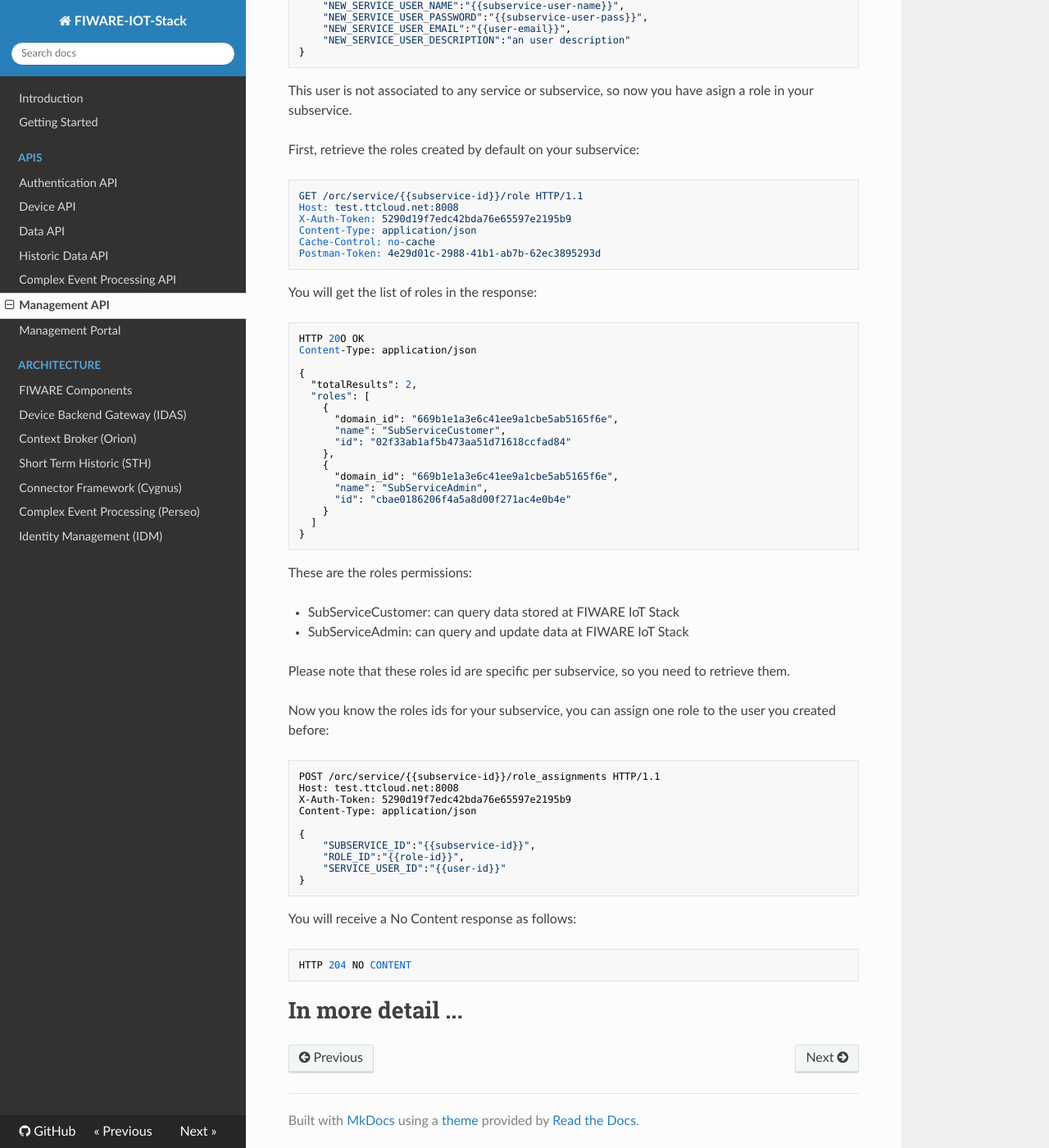
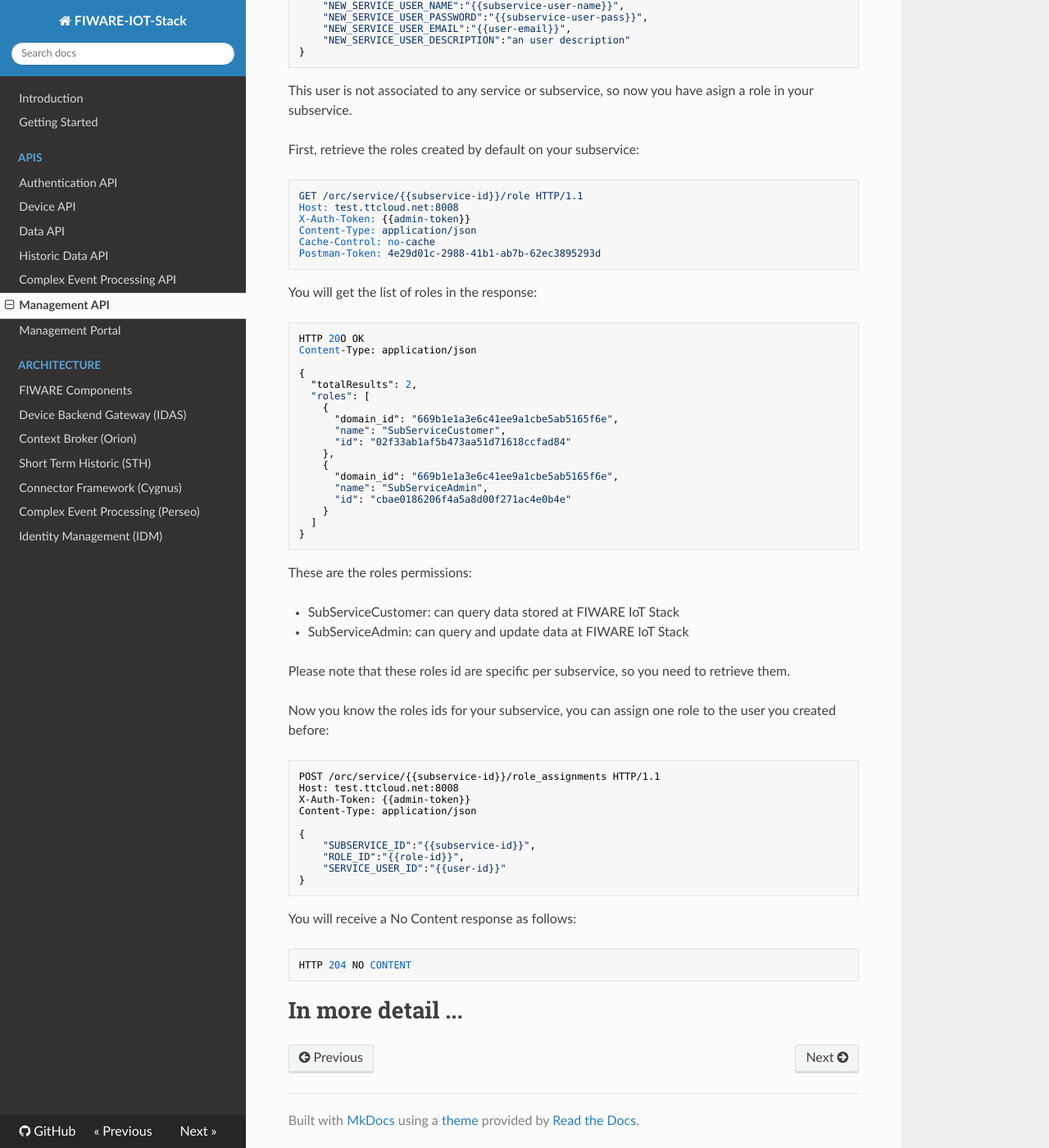
Before and after one commit to telefonicaid/thinking-cities, an MkDocs documentation site: the page built from docs/management_api.md, in a window 1280 px wide and 1400 px high, scrolled down 1583 px. Shown: the whole window at 82% size. Built offline with MkDocs 1.6.1, drawn with Linux system fonts in a browser that asks for light colours; nearby versions of some CDN libraries; old or Windows-style settings are respelled for this version of MkDocs; some of the changed text lies outside the part shown.

Commit message:
Update management_api.md

````diff
--- a/docs/management_api.md
+++ b/docs/management_api.md
@@ -74,7 +74,7 @@ Once the service is created, you can create a user as follows:
 ```
 POST /orc/service/669b1e1a3e6c41ee9a1cbe5ab5165f6e/user HTTP/1.1
 Host: test.ttcloud.net:8008
-X-Auth-Token: 5290d19f7edc42bda76e65597e2195b9
+X-Auth-Token: {{admin-token}}
 Content-Type: application/json
 Cache-Control: no-cache
 Postman-Token: 336095c3-b9ec-949b-6fc0-ad626adab55f
@@ -94,7 +94,7 @@ First, retrieve the roles created by default on your subservice:
 ```
 GET /orc/service/{{subservice-id}}/role HTTP/1.1
 Host: test.ttcloud.net:8008
-X-Auth-Token: 5290d19f7edc42bda76e65597e2195b9
+X-Auth-Token: {{admin-token}}
 Content-Type: application/json
 Cache-Control: no-cache
 Postman-Token: 4e29d01c-2988-41b1-ab7b-62ec3895293d
@@ -135,7 +135,7 @@ Now you know the roles ids for your subservice, you can assign one role to the u
 ```
 POST /orc/service/{{subservice-id}}/role_assignments HTTP/1.1
 Host: test.ttcloud.net:8008
-X-Auth-Token: 5290d19f7edc42bda76e65597e2195b9
+X-Auth-Token: {{admin-token}}
 Content-Type: application/json
 
 {
````
